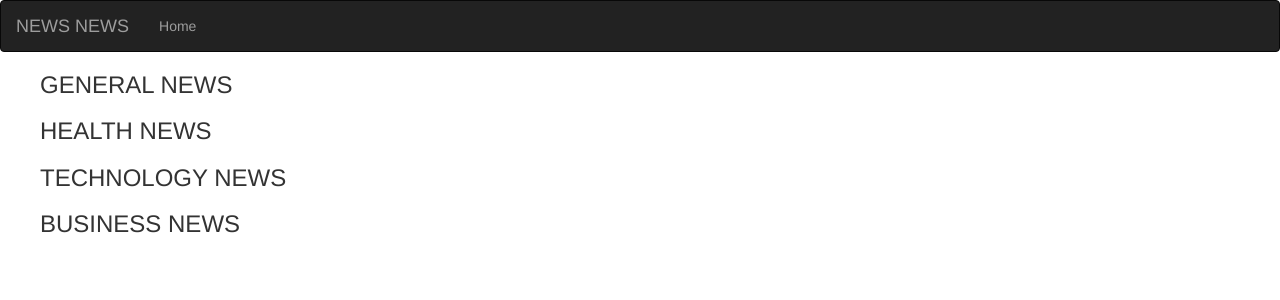
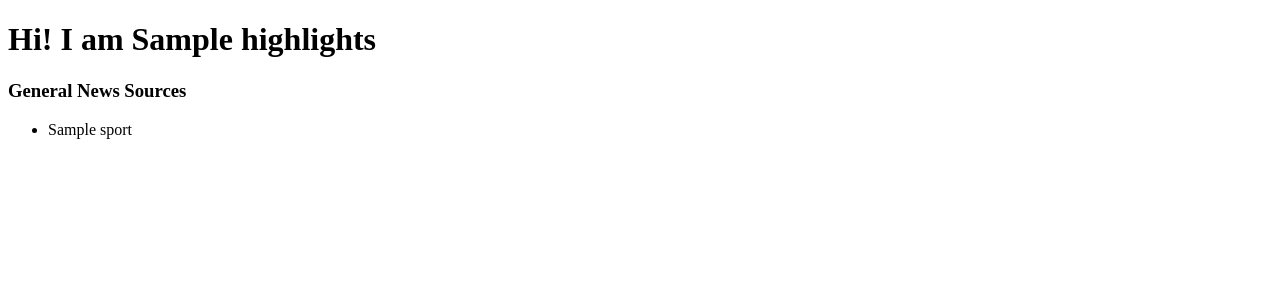
Before and after one commit to evantoh/news-article, a Flask app: template app/templates/index.html in a window 1280 px wide. Shown: the top 300 px of the page. Run offline with Flask 2, Linux system fonts and the light colour scheme; the template is opened without the code that fills it: most values are stand-ins (such as "Sample title", 1, 10 or a date in 2020); parts of the project's set-up code (start-up, migrations or seed data) failed here and were passed over; some libraries are stand-ins or nearby versions.

Commit message:
test if data was displaying

```diff
--- a/app/__init__.py
+++ b/app/__init__.py
@@ -11,4 +11,5 @@ app.config.from_pyfile('config.py')
 
 # Initializing Flask Extensions
 bootstrap = Bootstrap(app)
+
 from app import views
--- a/app/config.py
+++ b/app/config.py
@@ -2,8 +2,9 @@ class Config:
     '''
     general configuration parent class
     '''
-    SOURCE_NEWS_URL ='https://newsapi.org/v2/top-headlines?sources={}&apiKey={}'
-    NEWS_API_BASE_URL='https://newsapi.org/v2/top-headlines?country=&category={}&apiKey={}'
+    NEWS_API_KEY = '9b098e83fdcf425695945d23ddf98e4d'
+    BASE_NEWS_API_URL = 'https://newsapi.org/v2/top-headlines?country={}&category={}&apiKey={}'
+
 
 class ProdConfig(Config):
     '''
--- /dev/null
+++ b/app/models/news_article.py
@@ -0,0 +1,4 @@
+class Article:
+     """
+    Defines what we want our articles object to look like
+    """
--- a/app/templates/base.html
+++ /dev/null
@@ -1,5 +0,0 @@
-{% extends 'bootstrap/base.html'%}
-<!-- Navbar block  -->
-{% block navbar %}
-    {% include 'navbar.html' %}
-{% endblock %}
--- a/app/templates/index.html
+++ b/app/templates/index.html
@@ -1,37 +1,22 @@
-{% extends 'base.html'%}
-{% import 'macros.html' as macro%}
-{% block content %}
-
-    <div>
-            <ul>
-                    <h3> GENERAL NEWS</h3>
-
-                {{ macro.displayNewsList(general)}}
-            </ul>
-
-    </div>
-    <div>
-            <ul>
-                    <h3> HEALTH NEWS</h3>
-
-                {{ macro.displayNewsList(health)}}
-            </ul>
-
-    </div>
-    <div>
-            <ul>
-                    <h3> TECHNOLOGY NEWS</h3>
-
-                {{ macro.displayNewsList(technology)}}
-            </ul>
-
-    </div>
-    <div>
-            <ul>
-                <h3> BUSINESS NEWS</h3>
-
-                {{ macro.displayNewsList(business)}}
-            </ul>
-
-    </div>
-{% endblock%}
+<!DOCTYPE html>
+<html>
+    <head>
+        <meta charset="utf-8">
+        {% if title %}
+        <title> {{ title }}</title>
+        {% else %}
+        <title> Welcome to the best News Highlights website </title>
+        {% endif %}
+    </head>
+    <body>
+      <!-- At most basic should display news sources list  -->
+      <h1>Hi! I am {{highlights}}</h1>
+      <!-- Popular movie section  -->
+       <h3> General News Sources</h3>
+        <ul>
+           {% for sport in sports %}
+               <li>{{ sport.name }}</li>
+           {% endfor %}
+       </ul>
+    </body>
+</html>
--- a/app/templates/macros.html
+++ /dev/null
@@ -1,16 +0,0 @@
-{% macro displayNewsList(source_list) %}
-
-    {% for news in source_list %}
-
-
-   <div class="col-xs-12 col-sm-4 col-md-2 col-lg-2 movie-card">
-        <img src="{{news.urlToImage }}" alt="{{news.title }} image" class="img-responsive">
-        <li class="text-center">
-            <a href="/source/{{news.title}}">
-                {{ news.title|truncate(10)}}</a>
-        </li>
-    </div>
-        <li>{{ news.title}}</li>
-    {% endfor %}
-
-{% endmacro %}`
--- a/app/templates/navbar.html
+++ /dev/null
@@ -1,18 +0,0 @@
-<div class="navbar navbar-inverse" role="navigation">
-    <div class="container-fluid">
-        <div class="navbar-header">
-            <button type="button" class="navbar-toggle" data-toggle="collapse" data-target=".navbar-collapse">
-              <span class="sr-only">Toggle navigation</span>
-              <span class="icon-bar"></span>
-              <span class="icon-bar"></span>
-              <span class="icon-bar"></span>
-            </button>
-            <a class="navbar-brand" href="/"> NEWS NEWS  </a>
-        </div>
-        <div class="navbar-collapse collapse">
-            <ul class="nav navbar-nav">
-                <li><a href="/">Home</a></li>
-        </div>
-
-    </div>
-</div>
--- a/app/views.py
+++ b/app/views.py
@@ -1,25 +1,17 @@
 from flask  import render_template
 from app import app
-from .request import get_sources,get_news
+from .request import get_sources
 
  #view
 @app.route('/')
 def index():
-    general_sources = get_sources('general')
-    technology = get_sources('technology')
-    sports = get_sources('sports')
-    business = get_sources('business')
-    health = get_sources('health')
-    print(general_sources)
+    sports = get_sources('us','sports')
 
+    title='Home - welcome to top headlines'
+    return render_template('index.html', sports = sports)
 
-    message='Hello World'
-    title='Home - welcome to the best news webiste online'
-    return render_template('index.html',health = health,title=title, technology=technology, sports=sports, business=business, general=general_sources)
+@app.route('/articles/<highlight>')
+def articles(highlight):
+    test_highlight ='they are ok'
 
-@app.route('/source/<id>')
-def news(id):
-   new_id = get_news(id)
-   title = f'{new_id.title}'
-
-   return render_template('source.html',title =title,new_id = new_id )
+    return render_template('source.html', highlights =test_highlight)
```
Also changed, not shown: app/models/news_source.py (added, +11 -0 lines), app/models/source.py (deleted, +0 -11 lines), app/request.py (+47 -66 lines), app/models/article.py (deleted), app/templates/source.html (deleted).
